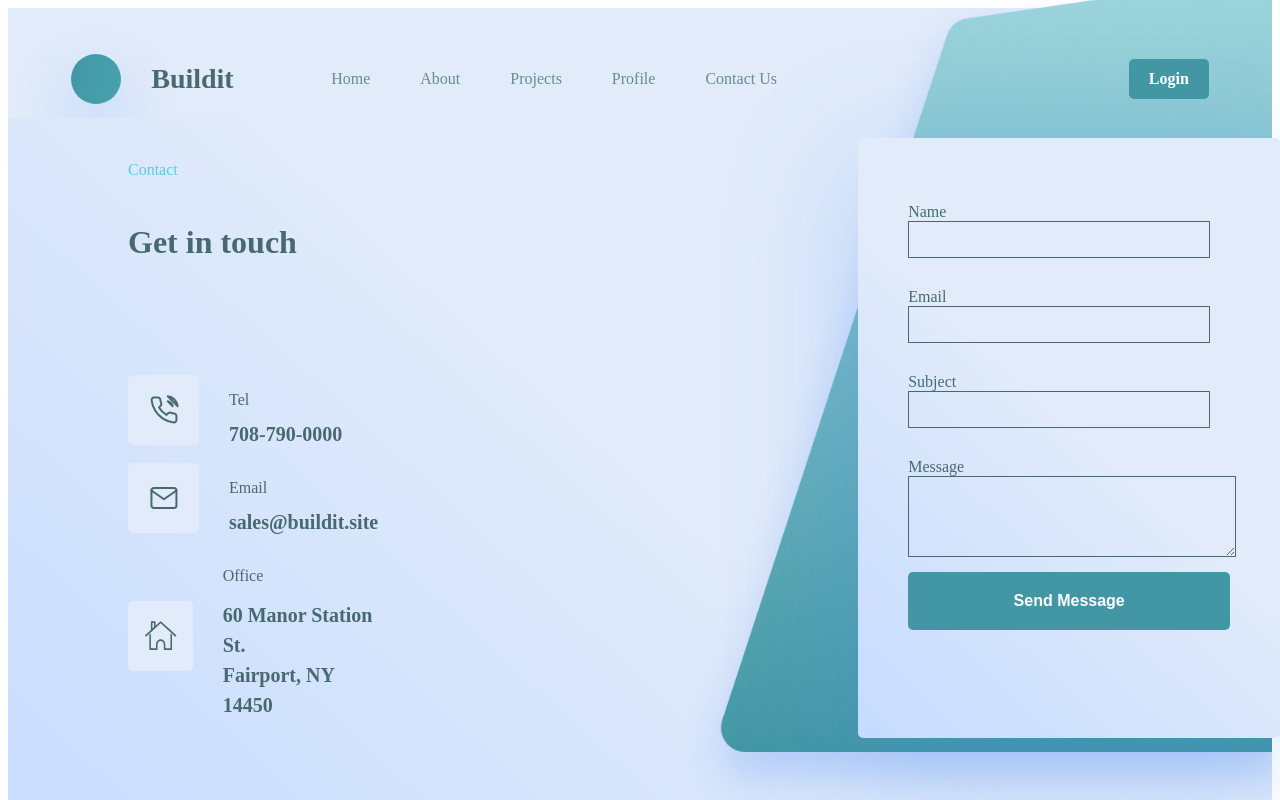
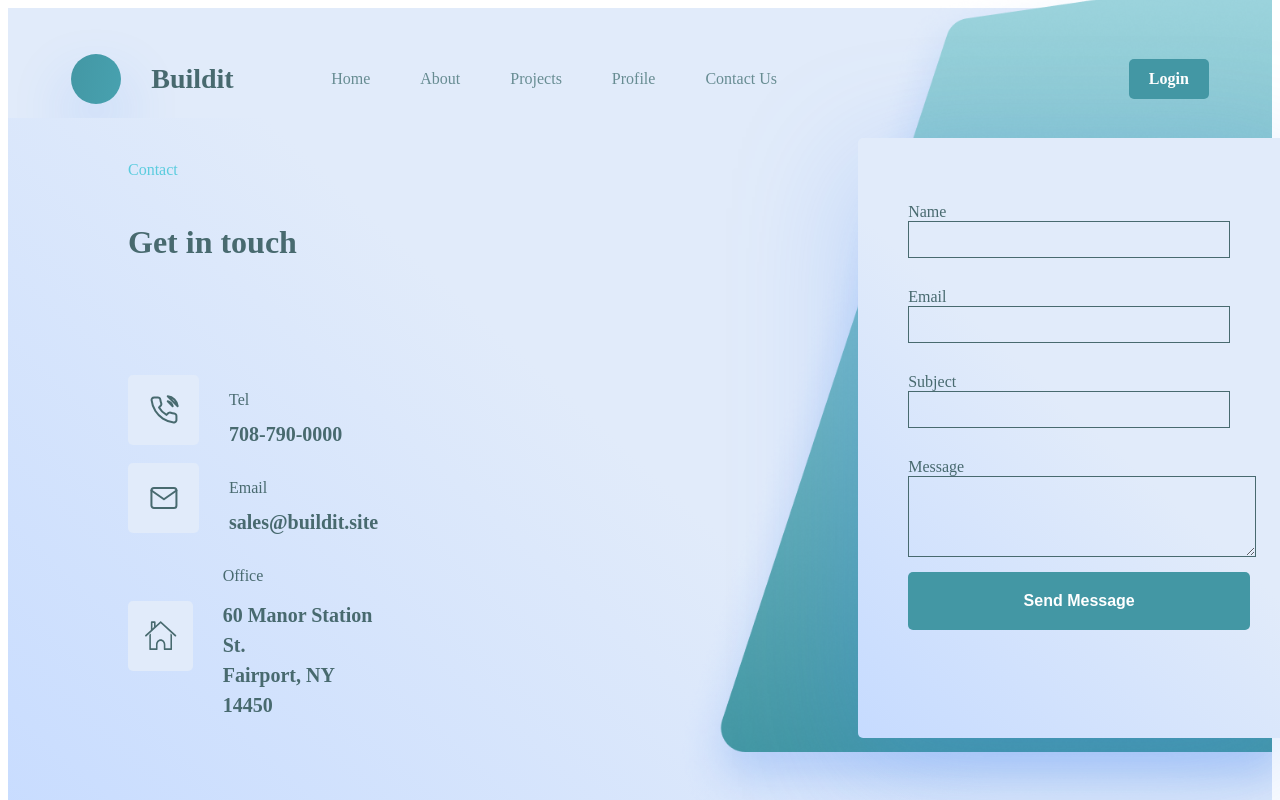
Before and after one commit to Ranecodes/builditapp, a React (Create React App) app: page /contact-us in a window 1280 px wide. Shown: the top 800 px of the page. Built offline with nearby package versions, Linux system fonts and the light colour scheme.

Commit message:
padding added to input box

```diff
--- a/src/index.css
+++ b/src/index.css
@@ -422,7 +422,7 @@ section{
 }
 
 .form-group input{
-  padding: 10px 0;
+  padding: 10px 10px;
   width: 300px;
 }
 
```
